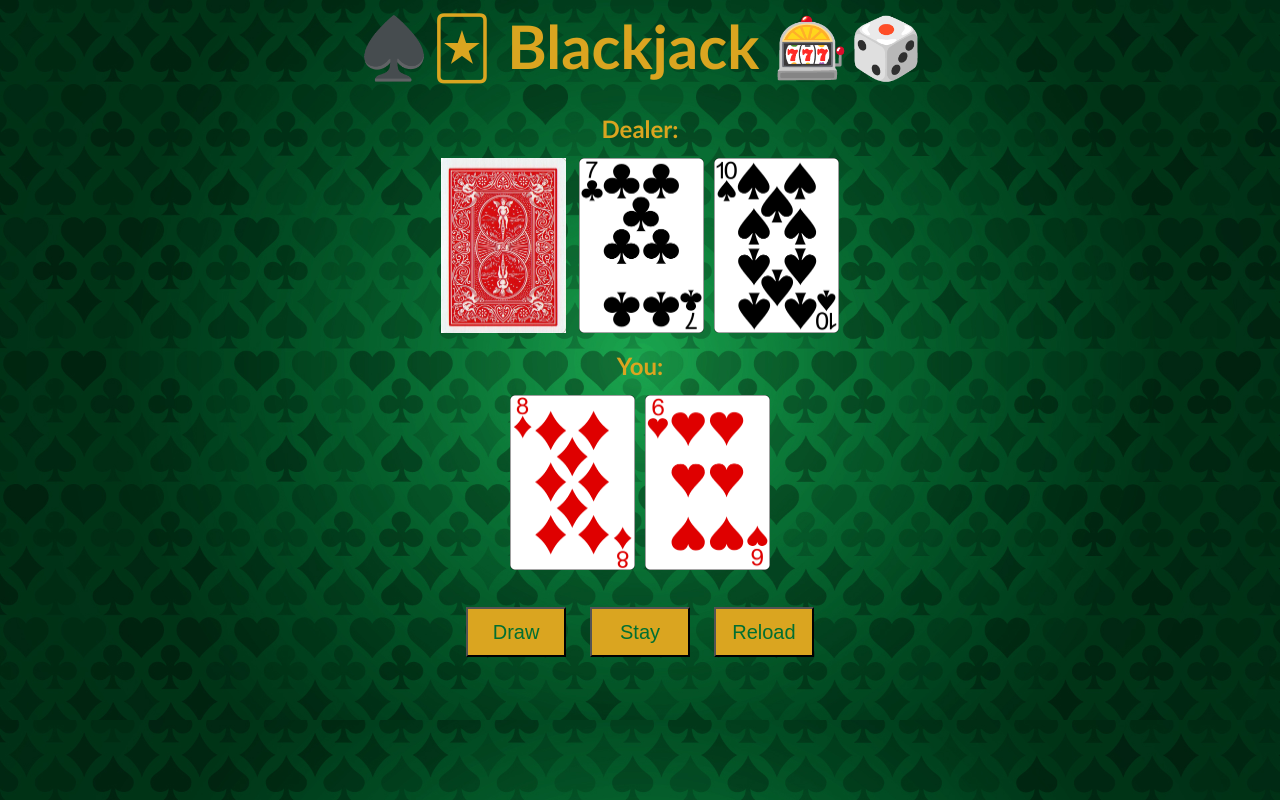
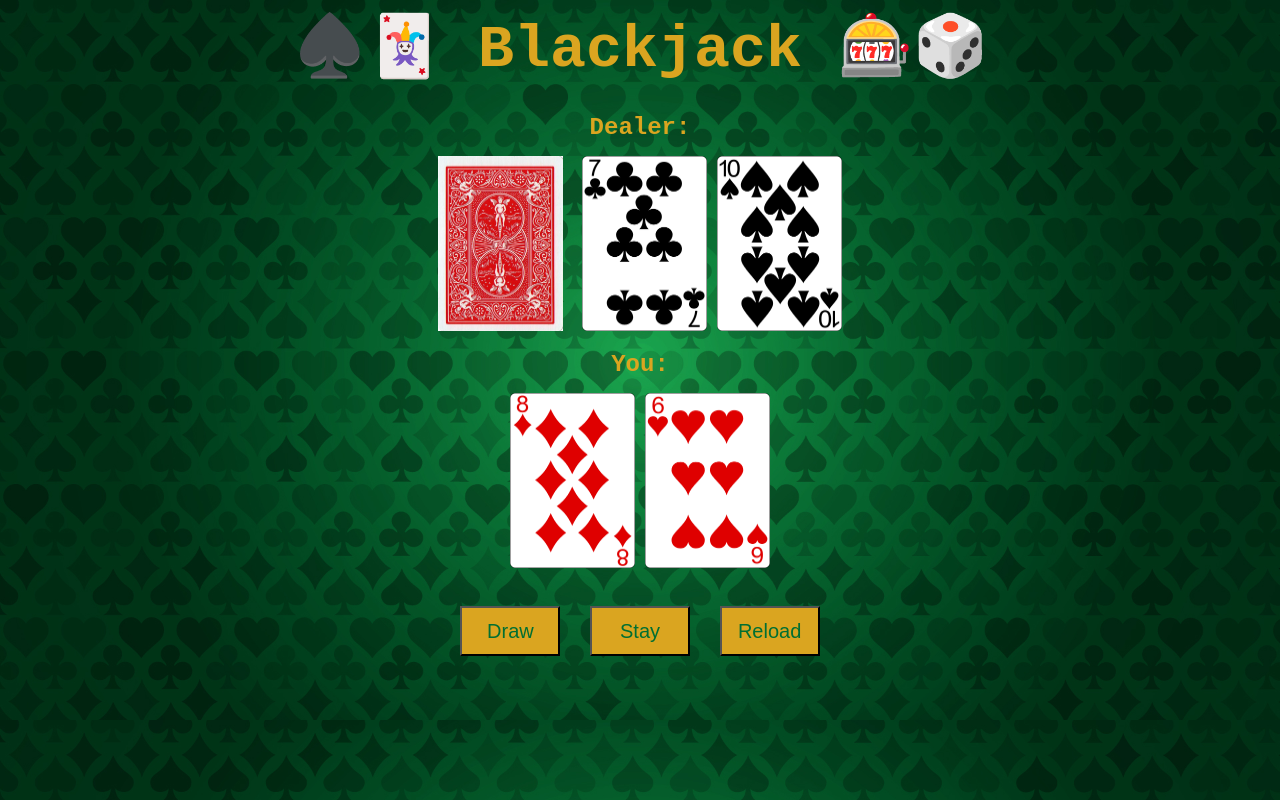
Before and after one commit to LynetteLiu2333/Blackjack-Card-Game, a plain HTML site: page index.html in a window 1280 px wide. Drawn offline with Linux system fonts and the light colour scheme.

Commit message:
Minor changes

```diff
--- a/index.html
+++ b/index.html
@@ -4,7 +4,7 @@
         <meta charset="UTF-8">
         <meta name="viewport" content="width=device-width, initial-scale=1.0">
         <title>♠️Blackjack♠️</title>
-        <link rel="stylesheet" href="blackjack.css">
+        <link rel="stylesheet" href="style/blackjack.css">
     </head>
 
     <body>
--- a/blackjack.css
+++ b/style/blackjack.css
@@ -6,8 +6,8 @@
 }
 
 body {
-    font-family: 'Trebuchet MS', 'Lucida Sans Unicode', 'Lucida Grande', Arial, sans-serif;
-    background-image: url("images/background.jpg");
+    font-family: monospace, Arial, sans-serif;
+    background-image: url("../images/background.jpg");
     background-size: cover;
     font-weight: bold;
     color: white;
```
Also changed, not shown: 2 other files.
